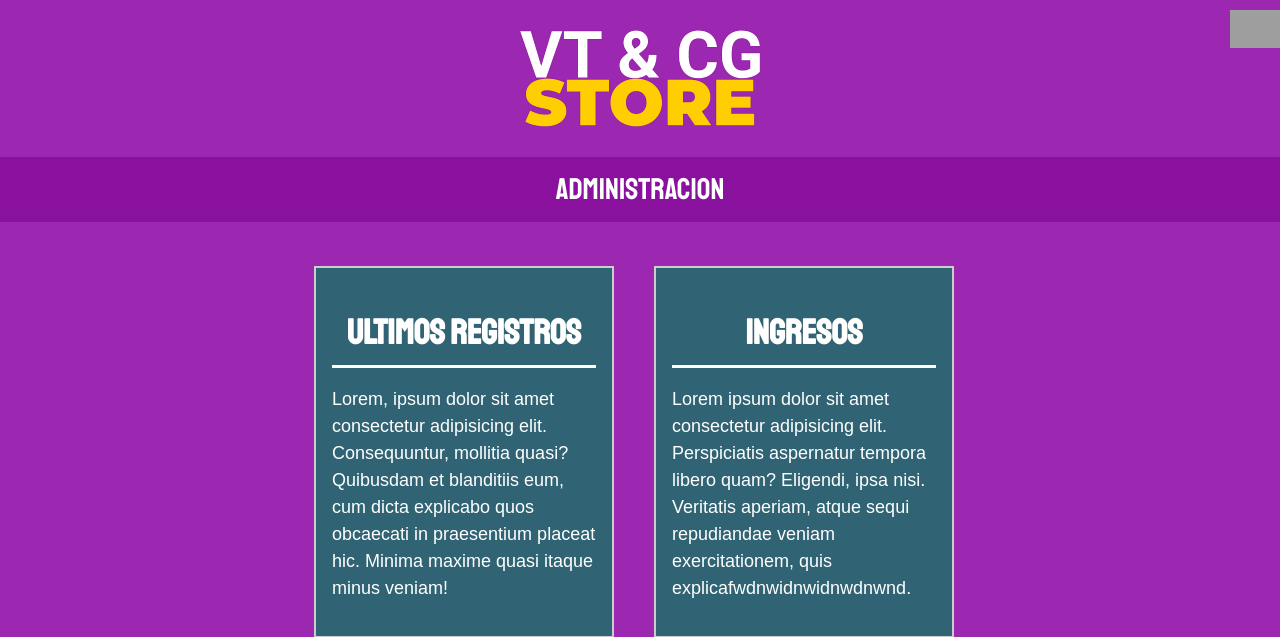
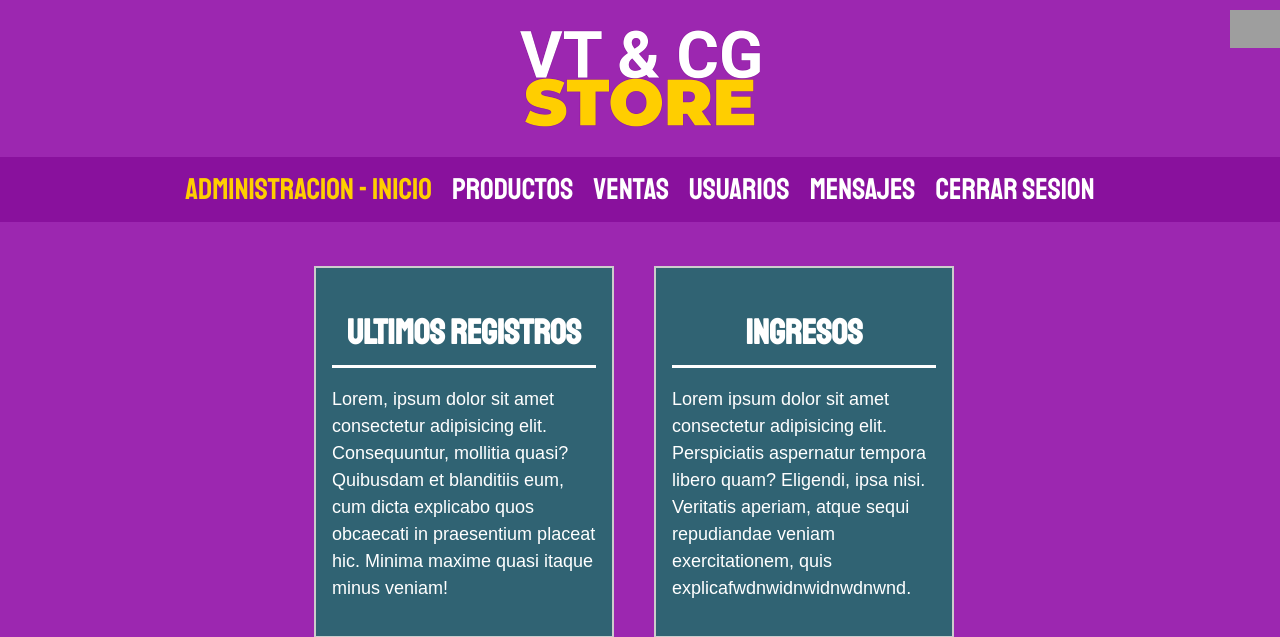
Before and after one commit to cesargmc/ProyectoTienda, a PHP site: page /administrador.html in a window 1280 px wide. Shown: the top 637 px of the page. Run offline with PHP 8.4, Linux system fonts and the light colour scheme; grey boxes are pictures that could not be loaded.

Commit message:
Agregue menu para administracion, junto en las paginas crear cuenta y iniciar sesion agregue para acceder administrador

```diff
--- a/administrador.html
+++ b/administrador.html
@@ -16,7 +16,12 @@
     </header>
 
     <nav class="navegacion">
-        <a class="navegacion__enlace" href="#">Administracion </a>
+        <a class="navegacion__enlace navegacion__enlace--activo" href="#">Administracion - Inicio </a>
+        <a class="navegacion__enlace" href="#">Productos</a>
+        <a class="navegacion__enlace" href="#">Ventas</a>
+        <a class="navegacion__enlace" href="#">Usuarios</a>
+        <a class="navegacion__enlace" href="#">Mensajes</a>
+        <a class="navegacion__enlace" href="#">Cerrar Sesion </a>
         <a class="navegacion__imagen" href="iniciosesion.html"><img src="img/usuario.png"></a>
     </nav>
 
--- a/crearcuenta.html
+++ b/crearcuenta.html
@@ -24,7 +24,8 @@
         <input type="password" placeholder="Ingrese su contraseña">
         <input type="password" placeholder="Reingrese su contraseña ">
         <button>Registrarte</button>
-        <p class="link"> <a href="iniciosesion.html">¿Ya tienes una cuenta?</a></p>
+        <p class="link"> <a href="iniciosesion.html" style="color: white">¿Ya tienes una cuenta?</a></p>
+        <p class="link"> <a href="administrador.html" style="color: white">Administrador</a></p>
 
     </form>
 
--- a/css/style.css
+++ b/css/style.css
@@ -214,7 +214,7 @@ form{
     min-width: 280px;
     max-width: 25%;
     width: 25%;
-    top: 430px;
+    top: 440px;
     left: 672px;
     transform: translate(-50%, -50%);
     padding: 15px;
--- a/iniciosesion.html
+++ b/iniciosesion.html
@@ -20,7 +20,8 @@
         <input type="text" placeholder="Ingrese su usuario">
         <input type="password" placeholder="Ingrese su contraseña">
         <button>Ingresar</button>
-        <p class="link"> <a href="crearcuenta.html">¿No tienes una cuenta?</a></p>
+        <p class="link"> <a href="crearcuenta.html" style="color: white">¿No tienes una cuenta?</a></p>
+        <p class="link"> <a href="administrador.html" style="color: white">Administrador</a></p>
 
     </form>
 </body>
```
